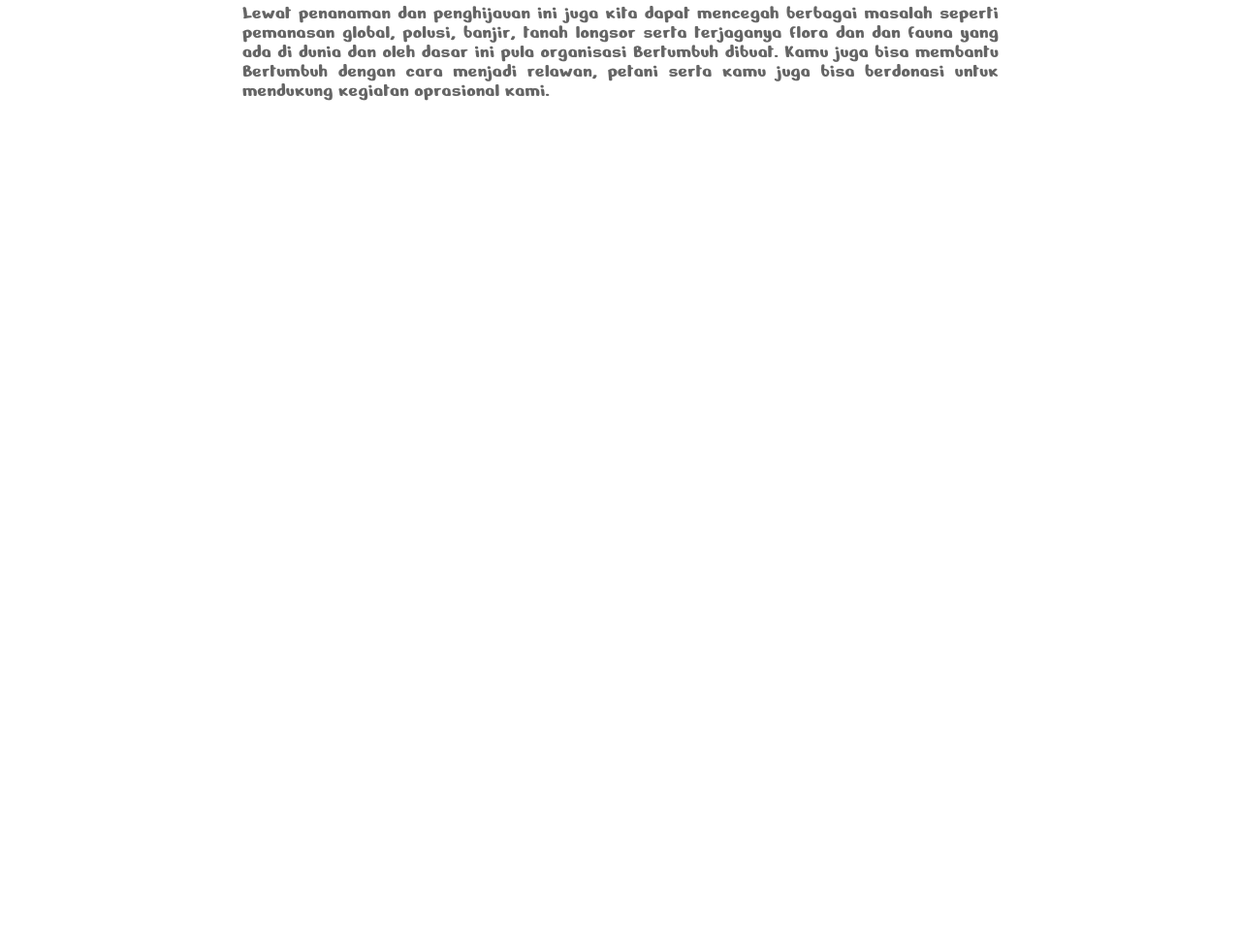
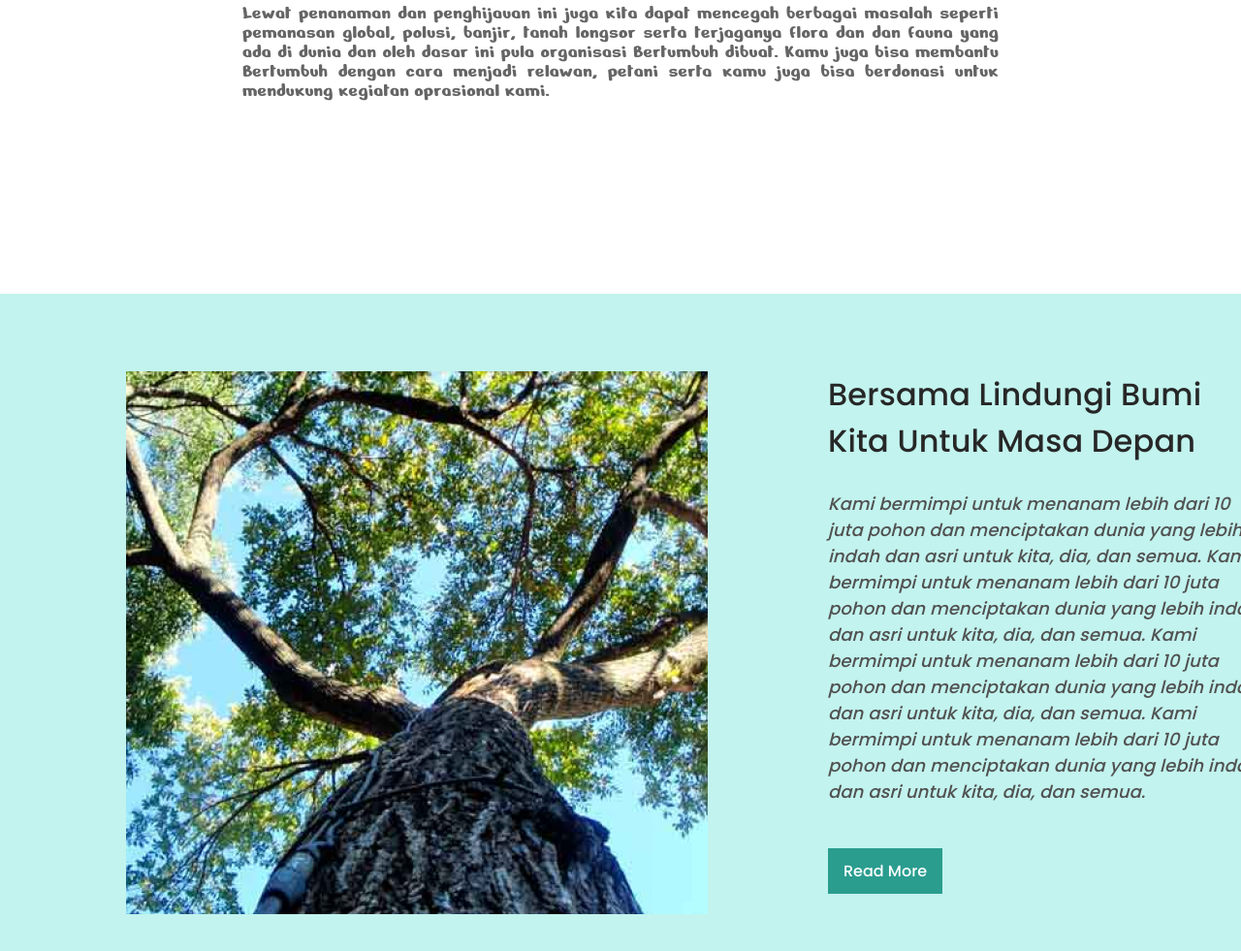
Before and after one commit to LukaKakhniashvili/Homework-5, a plain HTML site: page index.html in a window 1280 px wide. Shown: the part 539-1520 px from the top of the page at 97% size. Before the commit the page ends 842 px from the top, so only its background shows below. Drawn offline with Linux system fonts and the light colour scheme.

Commit message:
section1 done

```diff
--- a/css/style.css
+++ b/css/style.css
@@ -9,7 +9,10 @@
     background-color: #FFF;
     padding: 12px 13px;
     border-radius: 46px;
+}
+.logo_link {
     margin-right: 861px;
+    display: inline-block;
 }
 .header_nav_ul, .header_nav_ul_li, .header_nav {
     display: inline-block;
@@ -27,21 +30,21 @@
 }
 
 /* ARTICLE */
-.article_1 {
+.article1 {
     width: 780px;
     margin: 200px auto;
 }
-.article_1_h2 {
+.article1_h2 {
     color: #4D4D4D;
     text-align: center;
-    font-family: Poppins;
+    font-family: 'Poppins', sans-serif;
     font-size: 48px;
     letter-spacing: 0.24px;
 }
-.article_1_p {
+.article1_p {
     color: #656565;
     text-align: justify;
-    font-family: Nerko One;
+    font-family: 'Nerko One', cursive;
     font-size: 20px;
 }
 .para_1 {
@@ -51,3 +54,46 @@
 .para_2 {
     letter-spacing: 0.2px;
 }
+
+/* SECTION 1 */
+.section1 {
+    width: 1440px;
+    margin: 0 auto;
+    padding: 80px 130px;
+    background: #C2F3EE;
+}
+.img1 {
+    width: 600px;
+    height: 560px;
+    vertical-align: top;
+    margin-right: 120px;
+}
+.article2 {
+    display: inline-block;
+    width: 455px;
+    vertical-align: top;
+}
+.article2_h2 {
+    color: #272727;
+    font-family: 'Poppins', sans-serif;
+    font-size: 32px;
+    letter-spacing: 0.16px;
+    line-height: 48px;
+}
+.article2_p {
+    color: #515151;
+    font-family: 'Poppins', sans-serif;
+    font-size: 18px;
+    font-style: italic;
+    letter-spacing: 0.09px;
+    margin: 27px 0 45px 0;
+    line-height: 27px;
+}
+button {
+    background: #2A9D8F;
+    padding: 11px 16px;
+    color: #FFF;
+    font-family: 'Poppins', sans-serif;
+    font-size: 16px;
+    border: none;
+}
--- a/index.html
+++ b/index.html
@@ -14,7 +14,7 @@
 <body>
     <!-- HEADER -->
     <header>
-        <img src="images/logo_header.svg" alt="logo" class="logo_header">
+        <a href="index.html" class="logo_link"><img src="images/logo_header.svg" alt="logo" class="logo_header"></a>
         <nav class="header_nav">
             <ul class="header_nav_ul">
                 <li class="header_nav_ul_li">
@@ -31,11 +31,21 @@
     </header>
 
     <!-- ARTICLE -->
-    <article class="article_1">
-        <h2 class="article_1_h2">Tentang Kami</h2>
-        <p class="article_1_p para_1">BERTUMBUH adalah organisasi non-profit yang mempunyai tujuan untuk Melindungi, menjaga, merawat, dan melestarikan pohon-pohon yang ada di dunia serta kami akan  terus menjaga kestabilan bumi lewat penanaman dan penghijauan.</p>
-        <p class="article_1_p para_2">Lewat penanaman dan penghijauan ini juga  kita dapat mencegah berbagai masalah seperti pemanasan global, polusi, banjir, tanah longsor serta terjaganya flora dan dan fauna yang ada di dunia dan oleh dasar ini pula organisasi Bertumbuh dibuat. Kamu juga bisa membantu Bertumbuh dengan cara menjadi relawan, petani serta kamu juga bisa berdonasi untuk mendukung kegiatan oprasional kami.</p>
+    <article class="article1">
+        <h2 class="article1_h2">Tentang Kami</h2>
+        <p class="article1_p para_1">BERTUMBUH adalah organisasi non-profit yang mempunyai tujuan untuk Melindungi, menjaga, merawat, dan melestarikan pohon-pohon yang ada di dunia serta kami akan  terus menjaga kestabilan bumi lewat penanaman dan penghijauan.</p>
+        <p class="article1_p para_2">Lewat penanaman dan penghijauan ini juga  kita dapat mencegah berbagai masalah seperti pemanasan global, polusi, banjir, tanah longsor serta terjaganya flora dan dan fauna yang ada di dunia dan oleh dasar ini pula organisasi Bertumbuh dibuat. Kamu juga bisa membantu Bertumbuh dengan cara menjadi relawan, petani serta kamu juga bisa berdonasi untuk mendukung kegiatan oprasional kami.</p>
     </article>
+
+    <!-- SECTION 1 -->
+    <section class="section1">
+        <img src="images/image_1.png" alt="" class="img1">
+        <article class="article2">
+            <h2 class="article2_h2">Bersama Lindungi Bumi Kita
+                Untuk Masa Depan</h2>
+            <p class="article2_p">Kami bermimpi untuk menanam lebih dari 10 juta pohon  dan menciptakan dunia yang lebih indah dan asri untuk kita, dia, dan semua. Kami bermimpi untuk menanam lebih dari 10 juta pohon  dan menciptakan dunia yang lebih indah dan asri untuk kita, dia, dan semua. Kami bermimpi untuk menanam lebih dari 10 juta pohon  dan menciptakan dunia yang lebih indah dan asri untuk kita, dia, dan semua. Kami bermimpi untuk menanam lebih dari 10 juta pohon  dan menciptakan dunia yang lebih indah dan asri untuk kita, dia, dan semua.</p>
+            <button>Read More</button>
+        </article>
+    </section>
 </body>
-
 </html>
```
